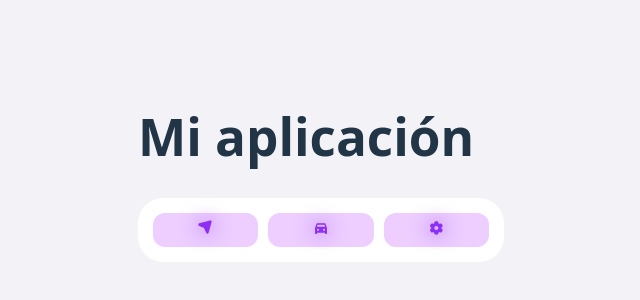
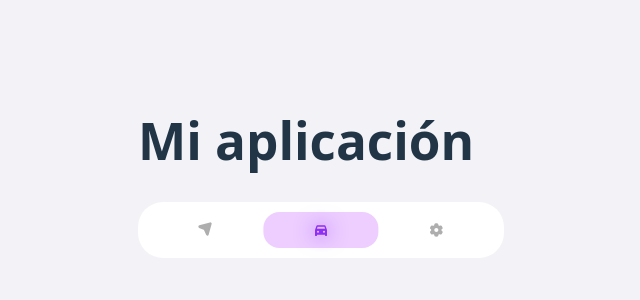
Before and after one commit to leonidasmv10/safe_drive_app, a React (Vite) app: page /car-view in a window 1280 px wide. Before the commit this address had no page. Shown: the part 232-532 px from the top of the page, without its empty margins (334-974 px from the left). Built offline with nearby package versions, Linux system fonts and the light colour scheme.

Commit message:
navigation styles and routes

```diff
--- a/src/App.jsx
+++ b/src/App.jsx
@@ -3,6 +3,9 @@ import { BrowserRouter as Router, Routes, Route } from 'react-router-dom'; // Im
 import Login from './components/Login/Login';
 import Register from './components/Register/Register';
 import RecoverPassword from './components/RecoverPassword/RecoverPassword';
+import Map from '@/components/Map/Map'
+import CarView from '@/components/CarView/CarView';
+import UserSettings from '@/components/UserSettings/userSettings';
 import ResetPassword from './components/ResetPassword/ResetPassword'; // Asegúrate de tener esta página
 import Layout from './Layout';
 
@@ -19,6 +22,9 @@ function App() {
               <Route path="/register" element={<Register />} />
               <Route path="/recover-password" element={<RecoverPassword />} />
               <Route path="/reset-password/:uidb64/:token" element={<ResetPassword />} />
+              <Route path="/map" element={<Map/>}/>
+              <Route path='/car-view' element={<CarView/>}/>
+              <Route path='/settings' element={<UserSettings/>}/>
             </Routes>
           </header>
         </div>
--- /dev/null
+++ b/src/components/CarView/CarView.jsx
@@ -0,0 +1,7 @@
+export default function CarView(){
+    return(
+        <div>
+
+        </div>
+    );
+}
--- /dev/null
+++ b/src/components/Map/Map.jsx
@@ -0,0 +1,6 @@
+export default function Map(){
+    return(
+
+        <div></div>
+    );
+}
--- a/src/components/Navigation/Navigation.jsx
+++ b/src/components/Navigation/Navigation.jsx
@@ -1,27 +1,42 @@
-import { CarIcon, NavigationIcon, SettingsIcon } from "@/components/Icons/Icons";
-import "@/components/Navigation/navigation.css"
+import { NavLink, useLocation } from "react-router-dom";
+import {
+  CarIcon,
+  NavigationIcon,
+  SettingsIcon,
+} from "@/components/Icons/Icons";
+import "@/components/Navigation/navigation.css";
+
 const navigationItems = [
   { name: "Map", icon: NavigationIcon, path: "/map" },
-  { name: "Home", icon: CarIcon, path: "/" },
+  { name: "Home", icon: CarIcon, path: "/car-view" },
   { name: "Settings", icon: SettingsIcon, path: "/settings" },
 ];
 
 export default function Navigation() {
+  const location = useLocation();
+  const activeIndex = navigationItems.findIndex(item => item.path === location.pathname);
+
   return (
-
-      <nav>
-        <div className="navigationWrapper">
+    <nav>
+      <div className="navigationWrapper">
+        <div
+          className="navigationHighlight"
+          style={{
+            transform: `translateX(${activeIndex * 100}%)`,
+          }}
+        />
         {navigationItems.map((item) => (
-          <div className="iconWrapper iconWrapperActive">
-          <a
+          <NavLink
             key={item.name}
-            href={item.path}
-             >
-            <item.icon className="iconActive"/>
-          </a>
-          </div>
+            to={item.path}
+            className="iconWrapper"
+          >
+            {({ isActive }) => (
+              <item.icon className={isActive ? "iconActive" : "icon"} />
+            )}
+          </NavLink>
         ))}
-        </div>
-      </nav>
+      </div>
+    </nav>
   );
 }
--- a/src/components/Navigation/navigation.css
+++ b/src/components/Navigation/navigation.css
@@ -1,36 +1,46 @@
-
-
 .navigationWrapper {
+    position: relative;
     display: flex;
     flex-direction: row;
     justify-content: space-between;
-    gap:10px;
+    gap: 10px;
     background-color: var(--white);
-    padding: 15px 15px;
+    padding: 15px;
     border-radius: 25px;
     align-items: center;
-    width:100%;
+    width: 100%;
+    overflow: hidden;
   }
+
+  .navigationHighlight {
+    position: absolute;
+    top: 10px;
+    left: 0;
+    width: calc((100% - 20px) / 3);
+    height: calc(100% - 20px);
+    background-color: var(--secondary-color);
+    border-radius: 16px;
+    z-index: 0;
+    transition: transform 0.4s ease;
+    margin-left: 10px;
+  }
+
   .iconWrapper {
+    position: relative;
     display: flex;
     align-items: center;
     justify-content: center;
-    padding: 5px 5px;
+    padding: 5px;
     border-radius: 12px;
     width: 100%;
-
-}
-.iconWrapperActive {
-    background-color: var(--secondary-color);
-
+    z-index: 1;
   }
 
   .iconActive {
     color: var(--primary-color);
     filter: drop-shadow(0px 0px 10px var(--primary-color));
+  }
 
-}
   .icon {
     color: var(--gray);
-
   }
--- /dev/null
+++ b/src/components/UserSettings/userSettings.jsx
@@ -0,0 +1,5 @@
+export default function UserSettings() {
+    return(<div>
+
+    </div>);
+}
```
Also changed, not shown: src/pages/map.jsx (deleted), src/pages/userSettings.jsx (deleted). Lines whose indentation alone changed are shown as unchanged.
